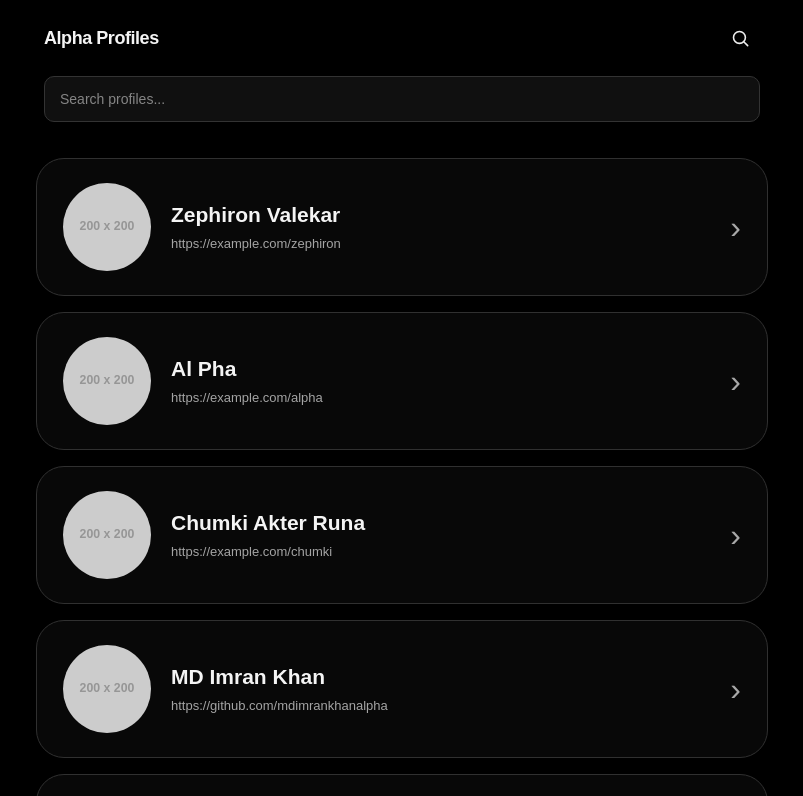
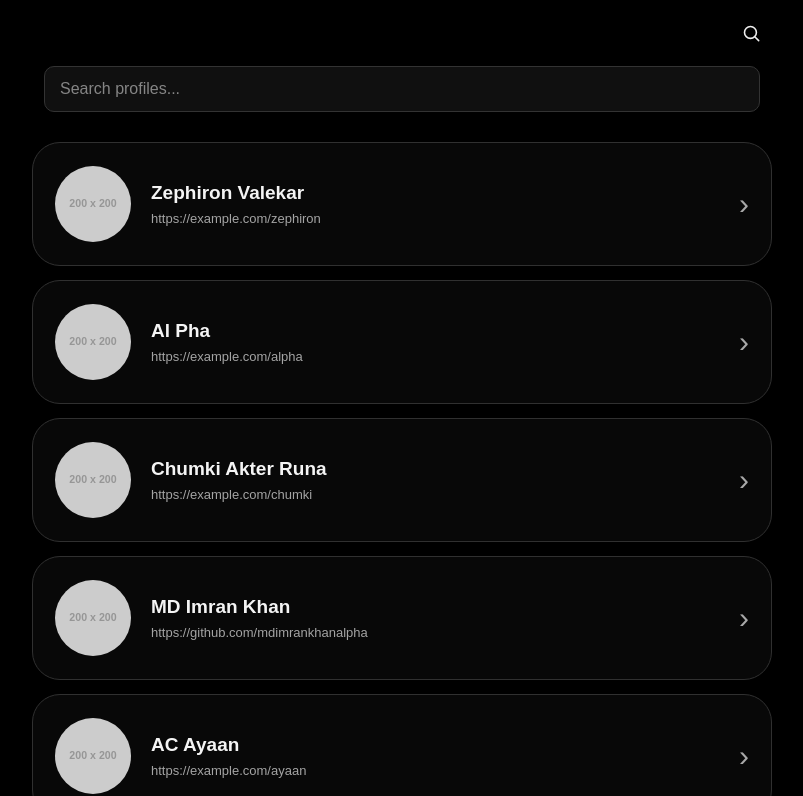
Before and after one commit to mdimrankhanalpha/Alpha-Profiles, a plain HTML site: page index.html in a window 1280 px wide. Both pictures are taken after a click on the button "Open search". Shown: the top 796 px of the page, without its empty margins (238-1041 px from the left). Drawn offline with Linux system fonts and the light colour scheme; placeholder pictures from the web are drawn by us.

Commit message:
Add files via upload

```diff
--- a/index.html
+++ b/index.html
@@ -1,16 +1,16 @@
-<!DOCTYPE html>
+<!doctype html>
 <html lang="en">
 <head>
-<meta charset="UTF-8">
-<meta name="viewport" content="width=device-width, initial-scale=1">
+<meta charset="utf-8">
+<meta name="viewport" content="width=device-width, initial-scale=1, viewport-fit=cover">
 <meta name="theme-color" content="#000000">
 <meta name="description" content="Alpha Profiles">
-<title>Alpha Profiles</title>
+<title>Profiles</title>
 <link rel="stylesheet" href="style.css">
 </head>
 <body>
 <header class="toolbar">
-  <a class="wordmark" href="./" aria-label="Alpha Profiles home">Alpha Profiles</a>
+  <span class="toolbar-space" aria-hidden="true"></span>
   <button class="search-toggle" id="searchToggle" type="button" aria-label="Open search" aria-expanded="false">
     <svg viewBox="0 0 24 24" aria-hidden="true"><circle cx="10.8" cy="10.8" r="6.8"></circle><path d="m16 16 4.2 4.2"></path></svg>
   </button>
--- a/script.js
+++ b/script.js
@@ -9,7 +9,6 @@ const clearSearch=document.getElementById("clearSearch");
 const emptyState=document.getElementById("emptyState");
 const errorState=document.getElementById("errorState");
 let profiles=[],renderId=0;
-
 function parseProfiles(raw){
   return raw.replace(/^\uFEFF/,"").split(/^\s*\$\s*$/m).map(block=>{
     const lines=block.split(/\r?\n/).map(s=>s.trim()).filter(Boolean);
@@ -25,9 +24,8 @@ function initials(name){
   return (words.length>1?words[0][0]+words[1][0]:(words[0]||"A").slice(0,2)).toUpperCase();
 }
 function createCard(profile){
-  const card=document.createElement("a");
-  card.className="profile-card";card.href=httpUrl(profile.url)||"#";
-  card.target="_blank";card.rel="noopener noreferrer";
+  const card=document.createElement("a");card.className="profile-card";
+  card.href=httpUrl(profile.url)||"#";card.target="_blank";card.rel="noopener noreferrer";
   card.setAttribute("aria-label",profile.name+" — open profile in a new tab");
   const avatarWrap=document.createElement("div");avatarWrap.className="avatar-wrap";
   const photoUrl=httpUrl(profile.photo);
@@ -60,38 +58,25 @@ function render(){
     const fragment=document.createDocumentFragment(),end=Math.min(index+batchSize,results.length);
     while(index<end)fragment.appendChild(createCard(results[index++]));
     list.appendChild(fragment);
-    if(index<results.length){
-      if("requestIdleCallback"in window)requestIdleCallback(appendBatch,{timeout:120});
-      else setTimeout(appendBatch,0);
-    }
+    if(index<results.length){if("requestIdleCallback"in window)requestIdleCallback(appendBatch,{timeout:120});else setTimeout(appendBatch,0)}
   }
   if(results.length)appendBatch();
 }
 async function load(){
-  try{
-    const response=await fetch(DATA_FILE,{cache:"no-store"});
-    if(!response.ok)throw new Error("HTTP "+response.status);
+  try{const response=await fetch(DATA_FILE,{cache:"no-store"});if(!response.ok)throw new Error("HTTP "+response.status);
     profiles=parseProfiles(await response.text());render();
-  }catch(err){
-    list.replaceChildren();errorState.hidden=false;
-    console.error("Alpha Profiles could not load Profiles.txt",err);
-  }
+  }catch(err){list.replaceChildren();errorState.hidden=false;console.error("Could not load Profiles.txt",err)}
 }
 searchToggle.addEventListener("click",()=>{
   const opening=searchPanel.hidden;searchPanel.hidden=!opening;
-  searchToggle.setAttribute("aria-expanded",String(opening));
-  searchToggle.setAttribute("aria-label",opening?"Close search":"Open search");
-  if(opening)searchInput.focus();
-  else{searchInput.value="";clearSearch.hidden=true;render();}
+  searchToggle.setAttribute("aria-expanded",String(opening));searchToggle.setAttribute("aria-label",opening?"Close search":"Open search");
+  if(opening)searchInput.focus();else{searchInput.value="";clearSearch.hidden=true;render()}
 });
-searchInput.addEventListener("input",()=>{clearSearch.hidden=!searchInput.value;render();});
-clearSearch.addEventListener("click",()=>{searchInput.value="";clearSearch.hidden=true;render();searchInput.focus();});
+searchInput.addEventListener("input",()=>{clearSearch.hidden=!searchInput.value;render()});
+clearSearch.addEventListener("click",()=>{searchInput.value="";clearSearch.hidden=true;render();searchInput.focus()});
 document.addEventListener("keydown",event=>{
-  if(event.key==="Escape"&&!searchPanel.hidden){
-    searchPanel.hidden=true;searchToggle.setAttribute("aria-expanded","false");
-    searchToggle.setAttribute("aria-label","Open search");searchInput.value="";
-    clearSearch.hidden=true;render();searchToggle.focus();
-  }
+  if(event.key==="Escape"&&!searchPanel.hidden){searchPanel.hidden=true;searchToggle.setAttribute("aria-expanded","false");
+    searchToggle.setAttribute("aria-label","Open search");searchInput.value="";clearSearch.hidden=true;render();searchToggle.focus()}
 });
 load();
 })();
--- a/style.css
+++ b/style.css
@@ -1,32 +1,34 @@
 :root{color-scheme:dark;--background:#000;--card:#080808;--border:#303030;--text:#f4f4f4;--muted:#a4a4a4}
 *{box-sizing:border-box}
-html{min-height:100%;background:var(--background)}
-body{margin:0;min-height:100vh;background:var(--background);color:var(--text);font-family:Arial,Helvetica,sans-serif;-webkit-font-smoothing:antialiased}
-.toolbar{width:min(760px,100%);min-height:66px;margin:0 auto;padding:0 22px;display:flex;align-items:center;justify-content:space-between;background:#000}
-.wordmark{color:var(--text);text-decoration:none;font-size:18px;font-weight:700;letter-spacing:-.45px}
-.search-toggle{width:40px;height:40px;padding:10px;display:grid;place-items:center;border:0;border-radius:50%;background:transparent;color:#eee;cursor:pointer;-webkit-tap-highlight-color:transparent}
-.search-toggle:hover,.search-toggle:focus-visible{background:#171717;outline:none}
+html{min-height:100%;width:100%;background:var(--background);-webkit-text-size-adjust:100%}
+body{margin:0;width:100%;min-height:100vh;min-height:100dvh;overflow-x:hidden;background:var(--background);color:var(--text);font-family:Arial,Helvetica,sans-serif;-webkit-font-smoothing:antialiased}
+.toolbar{width:100%;min-height:56px;padding:env(safe-area-inset-top) max(14px,env(safe-area-inset-right)) 0 max(14px,env(safe-area-inset-left));display:flex;align-items:center;justify-content:flex-end;background:#000}
+.toolbar-space{flex:1}
+.search-toggle{width:42px;height:42px;flex:0 0 42px;padding:10px;display:grid;place-items:center;border:0;border-radius:50%;background:transparent;color:#eee;cursor:pointer;-webkit-tap-highlight-color:transparent}
+.search-toggle:active{background:#1a1a1a}
+.search-toggle:focus-visible{outline:1px solid #aaa}
 .search-toggle svg{display:block;width:21px;height:21px;fill:none;stroke:currentColor;stroke-width:1.8;stroke-linecap:round}
-.search-panel{width:min(716px,calc(100% - 28px));min-height:46px;margin:0 auto 14px;padding:0 13px;display:flex;align-items:center;gap:8px;border:1px solid #333;border-radius:10px;background:#101010}
+.search-panel{width:calc(100% - 28px);max-width:716px;min-height:46px;margin:0 auto 12px;padding:0 13px;display:flex;align-items:center;gap:8px;border:1px solid #333;border-radius:10px;background:#101010}
 .search-panel[hidden]{display:none}
-.search-panel input{flex:1;width:100%;min-width:0;border:0;outline:0;background:transparent;color:var(--text);font:inherit;font-size:14px}
+.search-panel input{flex:1;width:100%;min-width:0;border:0;outline:0;background:transparent;color:var(--text);font:inherit;font-size:16px}
 .search-panel input::placeholder{color:#858585}
 #clearSearch{border:0;background:transparent;color:#bdbdbd;font-size:25px;line-height:1;cursor:pointer}
-main{width:min(760px,100%);margin:0 auto;padding:18px 14px 36px}
-.profile-list{display:grid;gap:14px}
-.profile-card{display:flex;align-items:center;gap:20px;min-height:130px;padding:18px 24px;color:inherit;text-decoration:none;background:var(--card);border:1.5px solid var(--border);border-radius:28px;transition:border-color .16s ease,background .16s ease;-webkit-tap-highlight-color:transparent}
+main{width:100%;max-width:788px;margin:0 auto;padding:12px clamp(12px,3.5vw,24px) calc(24px + env(safe-area-inset-bottom))}
+.profile-list{display:grid;grid-template-columns:minmax(0,1fr);gap:12px;width:100%}
+.profile-card{width:100%;min-width:0;display:flex;align-items:center;gap:clamp(12px,3vw,20px);min-height:clamp(104px,18vw,138px);padding:clamp(12px,3.2vw,22px);color:inherit;text-decoration:none;background:var(--card);border:1.5px solid var(--border);border-radius:clamp(20px,5vw,28px);transition:border-color .16s ease,background .16s ease;-webkit-tap-highlight-color:transparent}
 .profile-card:hover{border-color:#555;background:#0d0d0d}
-.profile-card:focus-visible{outline:2px solid #eee;outline-offset:3px}
-.avatar-wrap{flex:0 0 84px;width:84px;height:84px;overflow:hidden;border-radius:50%;background:#171717}
+.profile-card:active{background:#111}
+.profile-card:focus-visible{outline:2px solid #eee;outline-offset:2px}
+.avatar-wrap{flex:0 0 clamp(58px,18vw,86px);width:clamp(58px,18vw,86px);height:clamp(58px,18vw,86px);overflow:hidden;border-radius:50%;background:#171717}
 .avatar{display:block;width:100%;height:100%;object-fit:cover}
-.avatar-fallback{display:grid;width:100%;height:100%;place-items:center;color:#ddd;background:#191919;font-size:24px;font-weight:700}
+.avatar-fallback{display:grid;width:100%;height:100%;place-items:center;color:#ddd;background:#191919;font-size:22px;font-weight:700}
 .profile-info{flex:1;min-width:0}
-.profile-name{display:block;color:var(--text);font-size:20px;font-weight:600;line-height:1.35;overflow-wrap:anywhere}
-.profile-url{display:block;margin-top:5px;color:var(--muted);font-size:13px;line-height:1.4;overflow:hidden;text-overflow:ellipsis;white-space:nowrap}
-.profile-arrow{flex:0 0 auto;color:#a8a8a8;font-size:32px;font-weight:300;line-height:1}
+.profile-name{display:block;color:var(--text);font-size:clamp(15px,4.1vw,21px);font-weight:600;line-height:1.35;overflow-wrap:anywhere;word-break:normal}
+.profile-url{display:block;margin-top:5px;color:var(--muted);font-size:clamp(11px,3vw,13px);line-height:1.4;overflow:hidden;text-overflow:ellipsis;white-space:nowrap}
+.profile-arrow{flex:0 0 auto;color:#a8a8a8;font-size:30px;font-weight:300;line-height:1;padding-left:2px}
 .loading,.message{padding:38px 20px;color:#aaa;text-align:center;font-size:14px}
 .visually-hidden{position:absolute;width:1px;height:1px;padding:0;margin:-1px;overflow:hidden;clip:rect(0,0,0,0);white-space:nowrap;border:0}
 [hidden]{display:none!important}
-@media(min-width:900px){.toolbar{min-height:76px}main{padding-top:22px}.profile-list{gap:16px}.profile-card{min-height:138px;padding:20px 26px}.avatar-wrap{flex-basis:88px;width:88px;height:88px}.profile-name{font-size:21px}}
-@media(max-width:480px){.toolbar{min-height:58px;padding:0 18px}.wordmark{font-size:17px}main{padding:12px 15px 28px}.profile-list{gap:12px}.profile-card{min-height:112px;gap:15px;padding:15px 16px;border-radius:25px}.avatar-wrap{flex-basis:68px;width:68px;height:68px}.profile-name{font-size:17px}.profile-url{font-size:12px}.profile-arrow{font-size:29px}}
+@media(min-width:700px){.toolbar{max-width:788px;margin:0 auto;min-height:66px;padding-left:24px;padding-right:24px}main{padding-top:18px}.profile-list{gap:14px}.profile-card{min-height:124px}.avatar-wrap{flex-basis:76px;width:76px;height:76px}.profile-name{font-size:19px}}
+@media(max-width:360px){.toolbar{min-height:50px}.profile-list{gap:10px}.profile-card{gap:10px;padding:11px;min-height:96px;border-radius:19px}.avatar-wrap{flex-basis:54px;width:54px;height:54px}.profile-name{font-size:14px}.profile-url{font-size:10px}.profile-arrow{font-size:26px}}
 @media(prefers-reduced-motion:reduce){*,*::before,*::after{transition-duration:.01ms!important;scroll-behavior:auto!important}}
```
Also changed, not shown: 1 other file.
